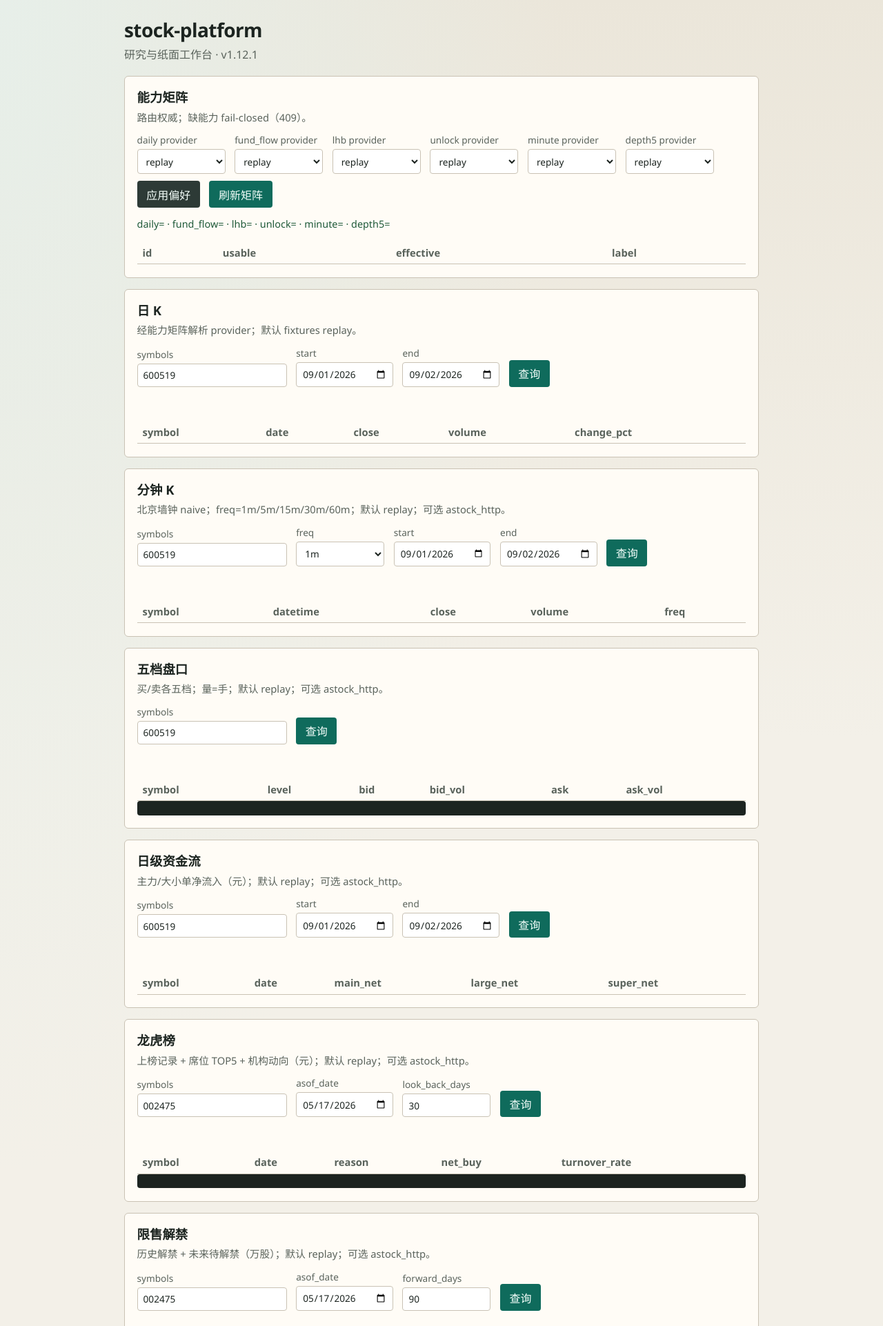
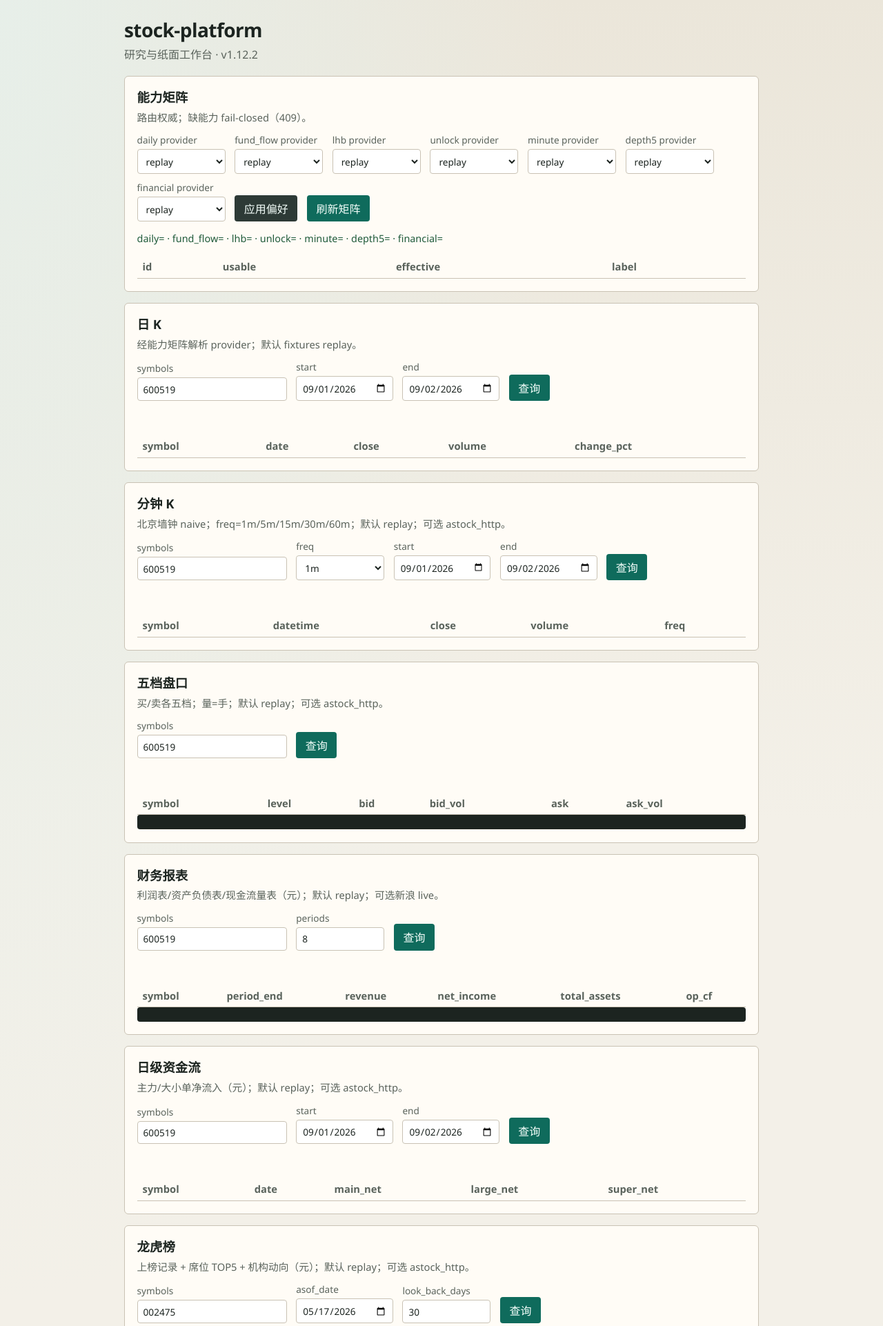
Before and after one commit to deTian0/stock-platform, a FastAPI app: page / in a window 1280 px wide. Shown: the top 1922 px of the page at 69% size. Run offline with FastAPI, Linux system fonts and the light colour scheme; data that the repository does not hold is empty.

Commit message:
feat(workbench): wire financial API and UI as v1.12.2
Expose GET /api/market/financial via matrix resolve; default preference replay; adj_factor remains fail-closed.

Co-authored-by: Cursor <cursoragent@cursor.com>

```diff
--- a/apps/workbench/pyproject.toml
+++ b/apps/workbench/pyproject.toml
@@ -4,7 +4,7 @@ build-backend = "setuptools.build_meta"
 
 [project]
 name = "stock-platform-workbench"
-version = "1.12.1"
+version = "1.12.2"
 description = "Minimal research workbench shell for stock-platform."
 readme = "README.md"
 requires-python = ">=3.10"
--- a/apps/workbench/src/stock_platform_workbench/__init__.py
+++ b/apps/workbench/src/stock_platform_workbench/__init__.py
@@ -2,4 +2,4 @@
 
 from __future__ import annotations
 
-__version__ = "1.12.1"
+__version__ = "1.12.2"
--- a/apps/workbench/src/stock_platform_workbench/state.py
+++ b/apps/workbench/src/stock_platform_workbench/state.py
@@ -93,6 +93,7 @@ def build_default_state(fixtures_dir: Path, preferences: dict[str, str] | None =
         "realtime": "replay",
         "minute": "replay",
         "depth5": "replay",
+        "financial": "replay",
         "fund_flow": "replay",
         "lhb": "replay",
         "unlock": "replay",
--- a/apps/workbench/src/stock_platform_workbench/static/app.js
+++ b/apps/workbench/src/stock_platform_workbench/static/app.js
@@ -95,6 +95,12 @@
       if (depth5 && depth5.effective) {
         $("pref-depth5").value = depth5.effective;
       }
+      const financial = rows.find(function (r) {
+        return r.id === "financial";
+      });
+      if (financial && financial.effective) {
+        $("pref-financial").value = financial.effective;
+      }
       $("pref-status").textContent =
         "daily=" +
         (daily && daily.effective ? daily.effective : "") +
@@ -107,7 +113,9 @@
         " · minute=" +
         (minute && minute.effective ? minute.effective : "") +
         " · depth5=" +
-        (depth5 && depth5.effective ? depth5.effective : "");
+        (depth5 && depth5.effective ? depth5.effective : "") +
+        " · financial=" +
+        (financial && financial.effective ? financial.effective : "");
     } catch (e) {
       showError(errEl, e.detail || String(e));
     }
@@ -122,6 +130,7 @@
     const unlock = $("pref-unlock").value;
     const minute = $("pref-minute").value;
     const depth5 = $("pref-depth5").value;
+    const financial = $("pref-financial").value;
     try {
       await fetchJson("/api/settings/preferences", {
         method: "PUT",
@@ -135,6 +144,7 @@
             unlock: unlock,
             minute: minute,
             depth5: depth5,
+            financial: financial,
           },
         }),
       });
@@ -150,7 +160,9 @@
         " minute=" +
         minute +
         " depth5=" +
-        depth5;
+        depth5 +
+        " financial=" +
+        financial;
       await loadMatrix();
     } catch (e) {
       showError(errEl, e.detail || String(e));
@@ -294,6 +306,63 @@
         showError(errEl, detail);
       }
       $("depth5-table").querySelector("tbody").innerHTML = "";
+    }
+  }
+
+  async function loadFinancial(event) {
+    if (event) event.preventDefault();
+    const errEl = $("financial-error");
+    clearError(errEl);
+    $("financial-meta").textContent = "";
+    $("financial-json").textContent = "";
+    const symbols = $("financial-symbols").value.trim();
+    const periods = $("financial-periods").value.trim() || "8";
+    const params = new URLSearchParams({ symbols: symbols, periods: periods });
+    try {
+      const data = await fetchJson("/api/market/financial?" + params.toString());
+      const items = data.items || [];
+      $("financial-meta").textContent =
+        "provider=" + data.provider + " · items=" + items.length;
+      const tbody = $("financial-table").querySelector("tbody");
+      tbody.innerHTML = "";
+      for (const item of items) {
+        const income = item.income || [];
+        const balance = item.balance || [];
+        const cashflow = item.cashflow || [];
+        const n = Math.max(income.length, balance.length, cashflow.length, 1);
+        for (let i = 0; i < n; i++) {
+          const inc = income[i] || {};
+          const bal = balance[i] || {};
+          const cf = cashflow[i] || {};
+          const tr = document.createElement("tr");
+          tr.innerHTML =
+            "<td>" +
+            item.symbol +
+            "</td><td>" +
+            (inc.period_end || bal.period_end || cf.period_end || "") +
+            "</td><td>" +
+            (inc.revenue != null ? inc.revenue : "") +
+            "</td><td>" +
+            (inc.net_income != null ? inc.net_income : "") +
+            "</td><td>" +
+            (bal.total_assets != null ? bal.total_assets : "") +
+            "</td><td>" +
+            (cf.net_operating_cash_flow != null
+              ? cf.net_operating_cash_flow
+              : "") +
+            "</td>";
+          tbody.appendChild(tr);
+        }
+      }
+      $("financial-json").textContent = JSON.stringify(items, null, 2);
+    } catch (e) {
+      const detail = e.detail || { message: String(e) };
+      if (e.status === 409) {
+        showError(errEl, { fail_closed: true, ...detail });
+      } else {
+        showError(errEl, detail);
+      }
+      $("financial-table").querySelector("tbody").innerHTML = "";
     }
   }
 
@@ -524,6 +593,7 @@
     $("daily-form").addEventListener("submit", loadDaily);
     $("minute-form").addEventListener("submit", loadMinute);
     $("depth5-form").addEventListener("submit", loadDepth5);
+    $("financial-form").addEventListener("submit", loadFinancial);
     $("fund-flow-form").addEventListener("submit", loadFundFlow);
     $("lhb-form").addEventListener("submit", loadLhb);
     $("unlock-form").addEventListener("submit", loadUnlock);
--- a/apps/workbench/src/stock_platform_workbench/templates/index.html
+++ b/apps/workbench/src/stock_platform_workbench/templates/index.html
@@ -50,6 +50,12 @@
         </label>
         <label>depth5 provider
           <select id="pref-depth5">
+            <option value="replay">replay</option>
+            <option value="astock_http">astock_http</option>
+          </select>
+        </label>
+        <label>financial provider
+          <select id="pref-financial">
             <option value="replay">replay</option>
             <option value="astock_http">astock_http</option>
           </select>
@@ -176,6 +182,38 @@
         </table>
       </div>
       <pre id="depth5-json" class="code"></pre>
+    </section>
+
+    <section id="financial" class="panel">
+      <h2>财务报表</h2>
+      <p class="hint">利润表/资产负债表/现金流量表（元）；默认 replay；可选新浪 live。</p>
+      <form id="financial-form" class="row">
+        <label>symbols
+          <input id="financial-symbols" name="symbols" value="600519" autocomplete="off" />
+        </label>
+        <label>periods
+          <input id="financial-periods" name="periods" type="number" min="1" max="40" value="8" />
+        </label>
+        <button type="submit">查询</button>
+      </form>
+      <p id="financial-meta" class="status" aria-live="polite"></p>
+      <pre id="financial-error" class="error" hidden></pre>
+      <div class="table-wrap">
+        <table id="financial-table">
+          <thead>
+            <tr>
+              <th>symbol</th>
+              <th>period_end</th>
+              <th>revenue</th>
+              <th>net_income</th>
+              <th>total_assets</th>
+              <th>op_cf</th>
+            </tr>
+          </thead>
+          <tbody></tbody>
+        </table>
+      </div>
+      <pre id="financial-json" class="code"></pre>
     </section>
 
     <section id="fund-flow" class="panel">
--- a/packages/agents/src/stock_platform_agents/__init__.py
+++ b/packages/agents/src/stock_platform_agents/__init__.py
@@ -17,4 +17,4 @@ __all__ = [
     "build_review_report",
 ]
 
-__version__ = "1.12.1"
+__version__ = "1.12.2"
--- a/packages/execution/src/stock_platform_execution/__init__.py
+++ b/packages/execution/src/stock_platform_execution/__init__.py
@@ -53,4 +53,4 @@ __all__ = [
     "validate_simulation_profile",
 ]
 
-__version__ = "1.12.1"
+__version__ = "1.12.2"
--- a/packages/providers/src/stock_platform_providers/__init__.py
+++ b/packages/providers/src/stock_platform_providers/__init__.py
@@ -67,4 +67,4 @@ __all__ = [
     "reset_provider_registry",
 ]
 
-__version__ = "1.12.1"
+__version__ = "1.12.2"
--- a/packages/research/src/stock_platform_research/__init__.py
+++ b/packages/research/src/stock_platform_research/__init__.py
@@ -18,4 +18,4 @@ __all__ = [
     "score_lvrev",
 ]
 
-__version__ = "1.12.1"
+__version__ = "1.12.2"
```
Also changed, not shown: apps/workbench/src/stock_platform_workbench/routes/market.py (+25 -0 lines), apps/workbench/tests/fixtures/financial_600519.json (added, +48 -0 lines), apps/workbench/tests/test_app.py (+37 -10 lines), docs/ROADMAP.md (+3 -3 lines), CHANGELOG.md, apps/workbench/README.md, 5 other files.
